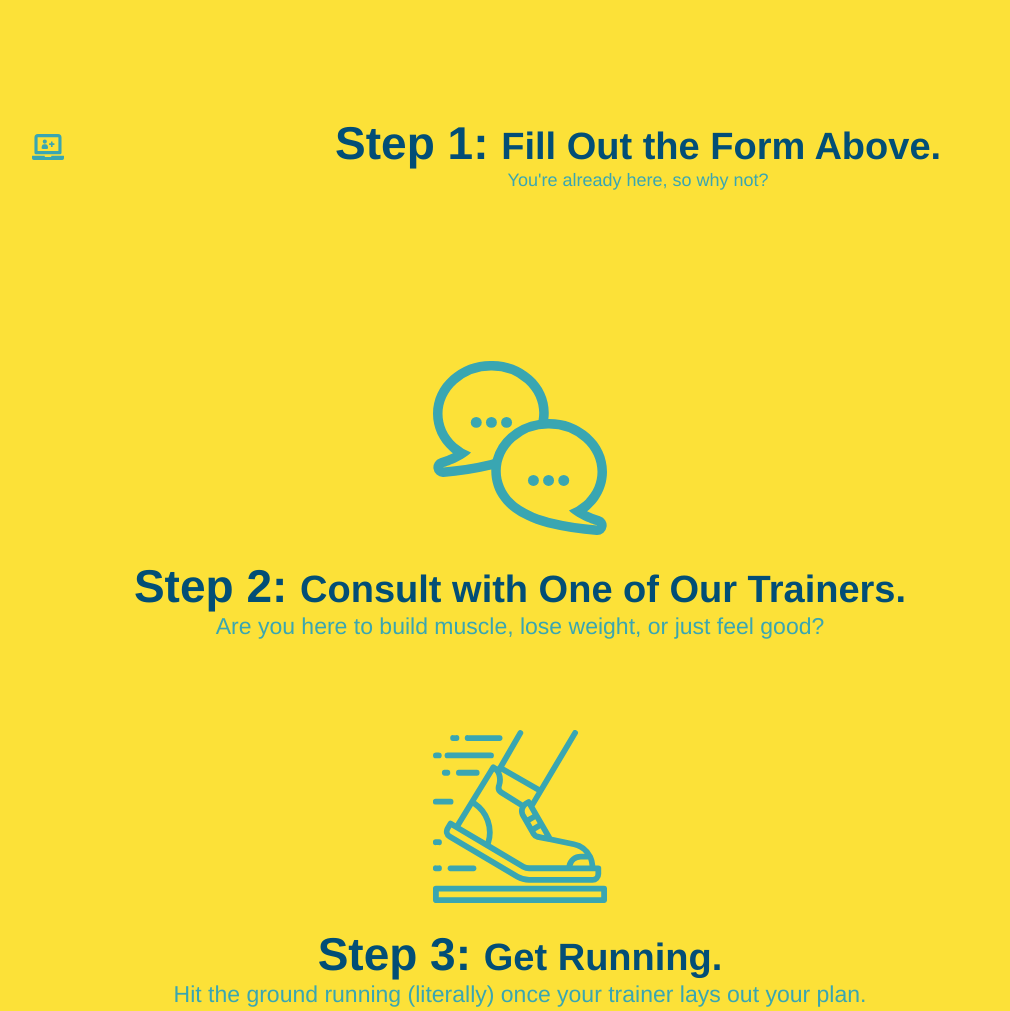
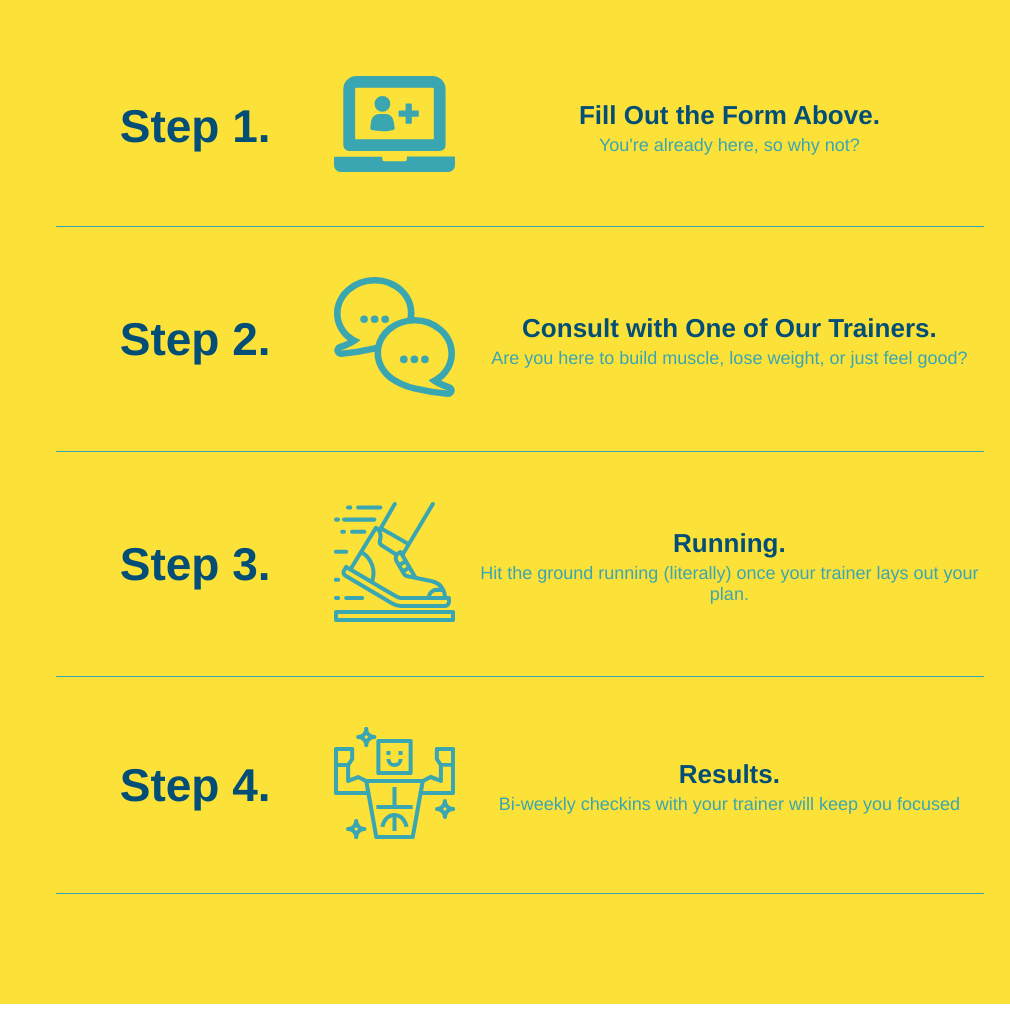
Before and after one commit to verokoles/run-buddy, a plain HTML site: page index.html in a window 1280 px wide. Shown: the part 1280-2291 px from the top of the page, without its empty margins (120-1130 px from the left). Drawn offline with Linux system fonts and the light colour scheme.

Commit message:
add flexbox to the steps

```diff
--- a/assets/css/style.css
+++ b/assets/css/style.css
@@ -96,6 +96,7 @@
     margin: 0 auto;
     background-color: white;
   }
+  /*STEPS SECTION*/
   .steps {
       text-align: center;
       background: #fce138;
@@ -111,29 +112,53 @@
    color: #024e76;
    border-color: #024e76;
   }
-
-  .steps div {
-    margin-bottom: 80px;
-    border-bottom: #024e76;
+  .step h3 {
+    color: #024e76;
+    font-size: 46px;
+    flex: 1 30%;
+  }
+  .step-info {
+    flex: 2 70%;
+    display: flex;
+    flex-wrap: wrap;
+    align-items: center;
   }
 
-  .steps img {
-    width: 15%;
-    margin: 10px 0;
+  .step-text p {
+    color: #39a6b2;
+    font-size: 18px;
   }
-
-  .steps h3 {
-    color: #024e76;
-    font-size: 46px;
-    margin-top: 10px;
+  .step-info {
+    flex: 2 70%;
+    display: flex;
+    flex-wrap: wrap;
+    align-items: center;
   }
-
-  .steps p {
-    color: #39a6b2;
-    font-size: 23px;
+  .step-text h4 {
+    font-size: 26px;
+    line-height: 1.5;
+    color:#024e76;
   }
-  .steps span {
-    font-size: 38px;
+  .step {
+    margin: 50px auto;
+    padding-bottom: 50px;
+    width: 80%;
+    border-bottom: 1px solid #39a6b2;
+    display: flex;
+    flex-wrap: wrap;
+    align-items: center;
+    justify-content: space-between;
+  }
+  .step-img {
+    flex: 1 12%;
+    margin-right: 20px;
+  }
+  .step-img img {
+    max-width: 100%;
+  }
+  .step-text {
+    font-size: 18px;
+    flex: 12;
   }
   .primary-border {
     border-color: #fce138;
@@ -208,9 +233,27 @@
       color: #fce138;
   }
     /* HERO STYLES END */
-
+    .trainer-bio h3 {
+      font-size: 28px;
+    }
+    .trainer-bio h4 {
+      font-size: 22px;
+      margin-bottom: 15px;
+    }
+    .trainer-bio {
+      line-height: 1.5;
+      padding: 25px;
+    }
+    .trainer {
+      margin: 20px;
+      flex: 1;
+    }
     .trainers {
-      text-align: center;
+      width: 100%;
+      margin: 0 auto;
+      display: flex;
+      flex-wrap: wrap;
+      justify-content: space-around;
     }
     .trainer {
       width: 900px;
@@ -219,13 +262,11 @@
       color: #fce138;
       overflow: auto;
     }
-    .trainer h2 {
-      color:#fce138
-    }
     .trainer img {
       width: 35%;
       float: left;
       overflow: auto;
+      width: 100%;
     }
     .trainer-bio {
       padding: 35px;
@@ -233,11 +274,8 @@
       width: 65%;
       overflow: auto;
     }
-    .text-left {
-      text-align: left;
-    }
-    .text-right {
-      text-align: right;
+    .trainer h2 {
+      color:#fce138
     }
     .trainer-bio h3 {
       font-size: 32px;
@@ -254,15 +292,11 @@
     }
     .section-title {
       font-size: 55px;
-      display: inline-block;
-      padding: 0 100px 20px 100px;
       border-bottom: 3px solid #fce136;
-      margin-bottom: 35px;
       color: #024e76;
     }
 /*Reach OUT STYLES START */
 .contact {
-  text-align: center;
   background: #024e76;
 }
 
@@ -341,70 +375,12 @@
 .intro p {
   text-align: center;
 }
-.step h3 {
-  margin-top: ;
-  flex: 1 30%;
+.text-left {
+  text-align: left;
 }
-.step-info {
-  flex: 2 70%;
-  display: flex;
-  flex-wrap: wrap;
-  align-items: center;
+.text-right {
+  text-align: right;
 }
-.step-text p {
-  font-size: 18px;
-}
-.step-text h4 {
-  font-size: 26px;
-  line-height: 1.5;
-  color:#024e76;
-}
-.step {
-  margin: 50px auto;
-  padding-bottom: 50px;
-  width: 80%;
-  border-bottom: 1px solid #39a6b2;
-  display: flex;
-  flex-wrap: wrap;
-  align-items: center;
-  justify-content: space-between;
-}
-.step-img {
-  flex: 1 12%;
-  margin-right: 20px;
-}
-.step-img img {
-  max-width: 100%;
-}
-.step-text {
-  flex: 12;
-}
-
 .flex-row {
   display: flex;
 }
-.trainer-bio h3 {
-  font-size: 28px;
-}
-.trainer-bio h4 {
-  font-size: 22px;
-  margin-bottom: 15px;
-}
-.trainer-bio {
-  line-height: 1.5;
-  padding: 25px;
-}
-.trianer {
-  margin: 20px;
-  flex: 1;
-}
-.trainers {
-  width: 100%;
-  margin: 0 auto;
-  display: flex;
-  flex-wrap: wrap;
-  justify-content: space-around;
-}
-.trainer img {
-  width: 100%;
-}
--- a/index.html
+++ b/index.html
@@ -72,9 +72,9 @@
 <!-- "what we do" section -->
 <!--Wrap every h2 class with a class of "section-title" in this div! -->
 <section id="what-we-do" class="intro">
+  <div class="flex-row">
   <h2 class="section-title primary-border">What We Do</h2>
   </div>
-  <div class="flex-row">
     <p>
       butcher selfies chambray shabby chic gentrify readymade yr Echo Park XOXO Tumblr normcore Banksy direct trade Blue Bottle chillwave you probably haven't heard of them single-origin coffee Vice fanny pack fixie Odd Future Austin fingerstache pickled twee synth Wes Anderson Thundercats viral bitters flannel meggings narwhal Marfa Schlitz sustainable Intelligentsia umami deep v craft
     </p>
@@ -86,32 +86,57 @@
     <div class="flex-row">
     <h2 class="section-title secondary-border">What You Do</h2>
     </div>
-  <div class="step-info">
+
+    <div class="step">
+      <h3>Step 1.</h3>
+      <div class="step-info">
       <!-- insert this img element -->
       <div class="step-img">
       <img src="./assets/images/step-1.svg" alt="" />
       </div>
       <div class="step-text">
-      <h3>Step 1: <span>Fill Out the Form Above.</span></h3>
+      <h4><span>Fill Out the Form Above.</span></h4>
       <p>You're already here, so why not?</p>
     </div>
   </div>
-    <div>
+  </div>
+    <div class="step">
+      <h3>Step 2.</h3>
+      <div class="step-info">
+        <div class="step-img">
       <img src="./assets/images/step-2.svg" alt="" />
-      <h3>Step 2: <span>Consult with One of Our Trainers.</span></h3>
+      </div>
+      <div class="step-text">
+      <h4><span>Consult with One of Our Trainers.</span></h4>
       <p>Are you here to build muscle, lose weight, or just feel good?</p>
+      </div>
+      </div>
     </div>
 
-    <div>
-      <img src="./assets/images/step-3.svg" alt="" />
-      <h3>Step 3: <span>Get Running.</span></h3>
+    <div class="step">
+      <h3>Step 3.</h3>
+      <div class="step-info">
+        <div class="step-img">
+         <img src="./assets/images/step-3.svg" alt="" />
+         </div>
+         <div class="step-text">
+      <h4><span>Running.</span></h4>
       <p>Hit the ground running (literally) once your trainer lays out your plan.</p>
+      </div>
+      </div>
     </div>
 
-    <div>
+    <div class="step">
+      <h3>Step 4.</h3>
+      <div class="step-info">
+        <div class="step-img">
       <img src="./assets/images/step-4.svg" alt="" />
-      <h3>Step 4: <span>See Results.</span></h3>
+      </div>
+      <div class="step-text">
+      <h4><span>Results.</span></h4>
       <p>Bi-weekly checkins with your trainer will keep you focused</p>
+      </div>
+      </div>
     </div>
     </section>
 
```
